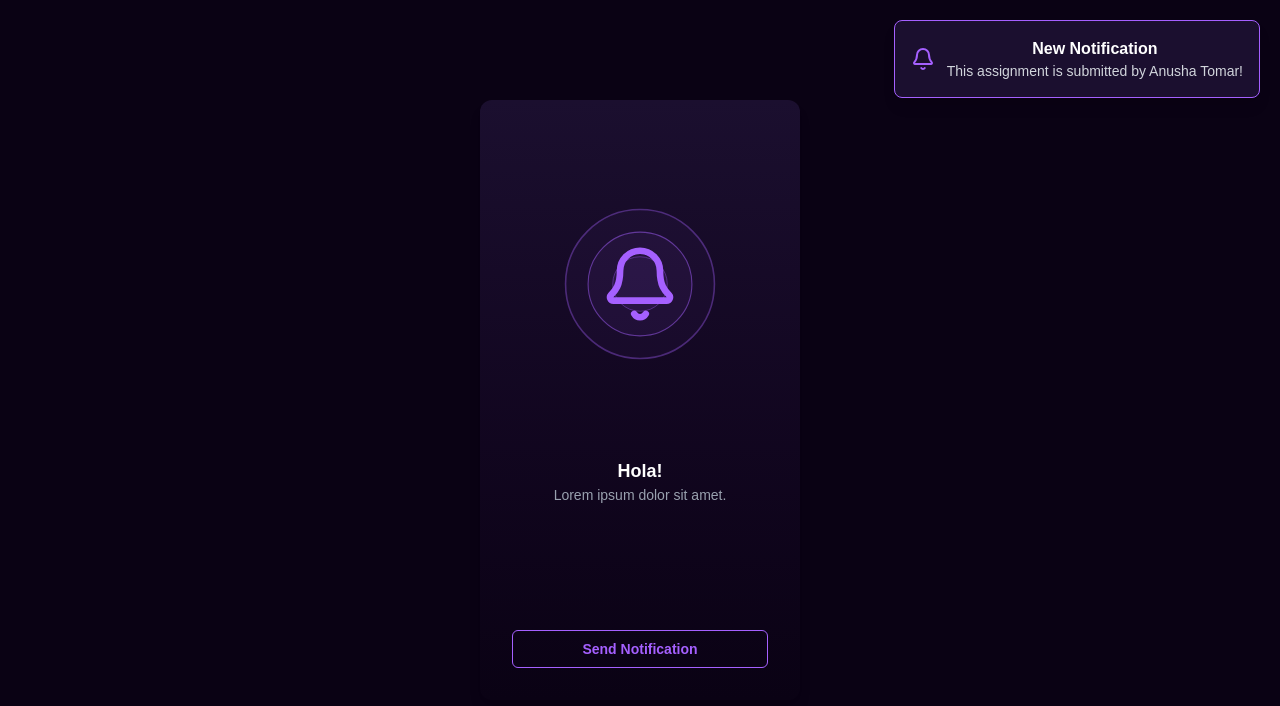
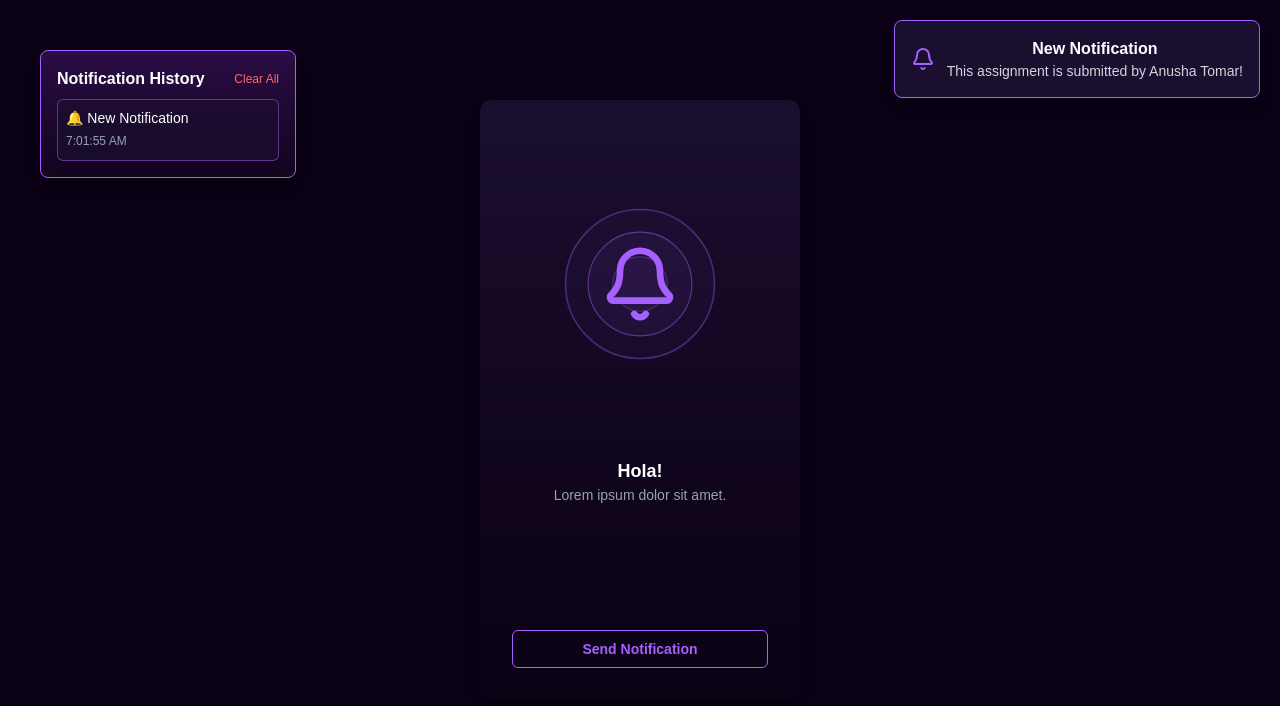
Before and after one commit to anushatomar13/push-notifs-nextjs, a Next.js app: page / in a window 1280 px wide. Both pictures are taken after a click on the button "Send Notification". Shown: the top 706 px of the page. Built offline with nearby package versions, Linux system fonts and the light colour scheme.

Commit message:
added local storage for storing notifications

```diff
--- a/src/app/components/NotificationPage.tsx
+++ b/src/app/components/NotificationPage.tsx
@@ -9,6 +9,7 @@ export default function NotificationPage() {
   const [ripples, setRipples] = useState<{ id: number; delay: number }[]>([]);
   const [count, setCount] = useState(0);
   const [scale, setScale] = useState(1);
+  const [notifications, setNotifications] = useState<{ id: number; message: string; timestamp: string }[]>([]);
 
   useEffect(() => {
     const interval = setInterval(() => {
@@ -33,7 +34,39 @@ export default function NotificationPage() {
   }, [count]);
 
   return (
-    <div className="flex h-screen items-center justify-center bg-[#0a0214]">
+    <div className="relative flex h-screen items-center justify-center bg-[#0a0214]">
+
+<div className="absolute top-10 left-[40px] w-64 max-h-60 overflow-y-auto rounded-lg bg-gradient-to-b from-[#2a0d45] to-[#12051e] shadow-lg border border-[#a560ff] p-4 backdrop-blur-md mt-2.5">
+  <div className="flex justify-between items-center">
+    <h3 className="text-md font-semibold text-white">Notification History</h3>
+    {notifications.length > 0 && (
+      <button
+        onClick={() => {
+          setNotifications([]);
+          localStorage.removeItem("notifications");
+        }}
+        className="text-xs text-red-400 hover:text-red-500 transition"
+      >
+        Clear All
+      </button>
+    )}
+  </div>
+  <div className="mt-2 space-y-2">
+    {notifications.length === 0 ? (
+      <p className="text-gray-400 text-sm">No notifications yet.</p>
+    ) : (
+      notifications.map((notif) => (
+        <div key={notif.id} className="p-2 bg-[#1b0f2f]/70 rounded-md shadow-md border border-[#a560ff]/50">
+          <p className="text-white text-sm">{notif.message}</p>
+          <span className="text-xs text-gray-400">{notif.timestamp}</span>
+        </div>
+      ))
+    )}
+  </div>
+</div>
+
+
+
       <div className="relative w-80 min-h-[600px] flex flex-col justify-between rounded-xl bg-gradient-to-b from-[#1b0f2f] to-[#0a0214] p-8 text-center text-white shadow-lg">
 
         <div className="relative flex items-center justify-center mt-30">
@@ -60,8 +93,8 @@ export default function NotificationPage() {
           <p className="text-sm text-gray-400">Lorem ipsum dolor sit amet.</p>
         </div>
 
-        <PushNotifs />
-      </div>
+        <PushNotifs setNotifications={setNotifications} />
+        </div>
     </div>
   );
 }
--- a/src/app/components/PushNotifications.tsx
+++ b/src/app/components/PushNotifications.tsx
@@ -3,7 +3,7 @@ import { useState, useEffect } from "react";
 import { motion, AnimatePresence } from "framer-motion";
 import { Bell } from "lucide-react";
 
-export default function PushNotifs() {
+export default function PushNotifs({ setNotifications }: { setNotifications: (notifs: any) => void }) {
   const [showNotif, setShowNotif] = useState(false);
   const [permission, setPermission] = useState<NotificationPermission | null>(null);
 
@@ -12,7 +12,9 @@ export default function PushNotifs() {
   }, []);
 
   const requestPermission = () => {
-    Notification.requestPermission().then((perm) => setPermission(perm));
+    Notification.requestPermission().then((perm) => {
+      setPermission(perm);
+    });
   };
 
   const sendNotification = () => {
@@ -24,8 +26,20 @@ export default function PushNotifs() {
     setShowNotif(true);
     setTimeout(() => setShowNotif(false), 3000);
 
+    const newNotification = {
+      id: Date.now(),
+      message: "🔔 New Notification",
+      timestamp: new Date().toLocaleTimeString(),
+    };
+
+    const storedNotifications = JSON.parse(localStorage.getItem("notifications") || "[]");
+    const updatedNotifications = [newNotification, ...storedNotifications].slice(0, 10);
+
+    localStorage.setItem("notifications", JSON.stringify(updatedNotifications));
+    setNotifications(updatedNotifications);
+
     if (permission === "granted") {
-      new Notification("🔔 New Notification", {
+      new Notification(newNotification.message, {
         body: "This is a browser push notification!",
         icon: "/bell-icon.png",
       });
@@ -35,7 +49,6 @@ export default function PushNotifs() {
       }
     }
   };
-
 
   return (
     <div className="relative">
```
